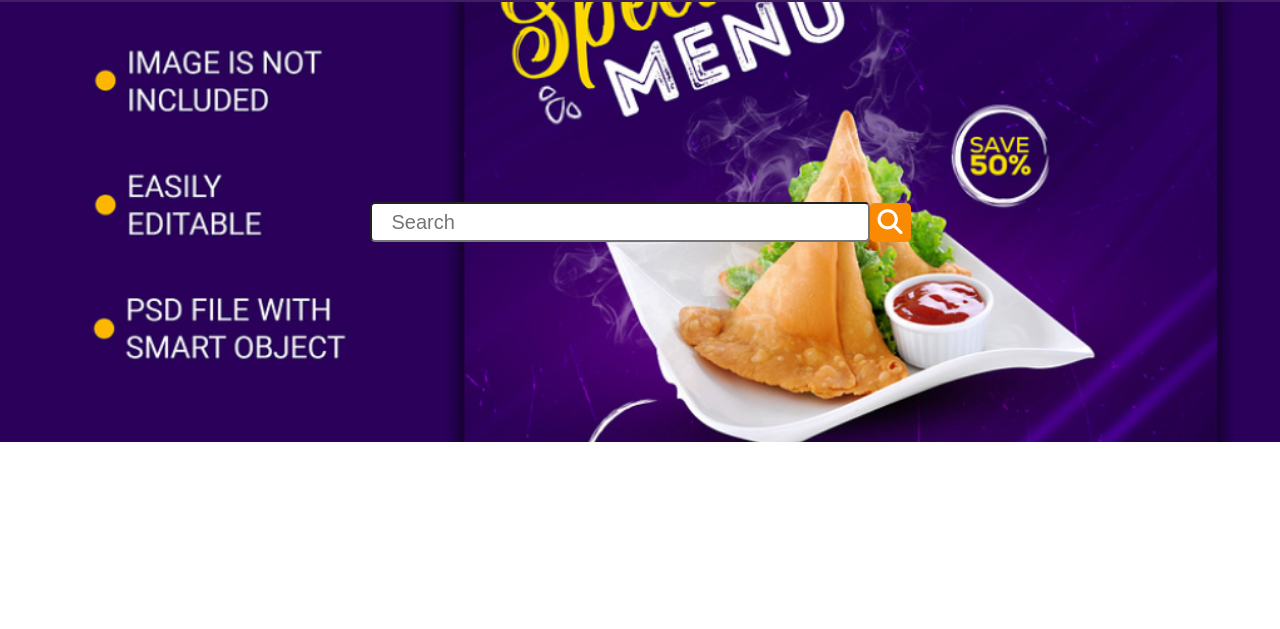
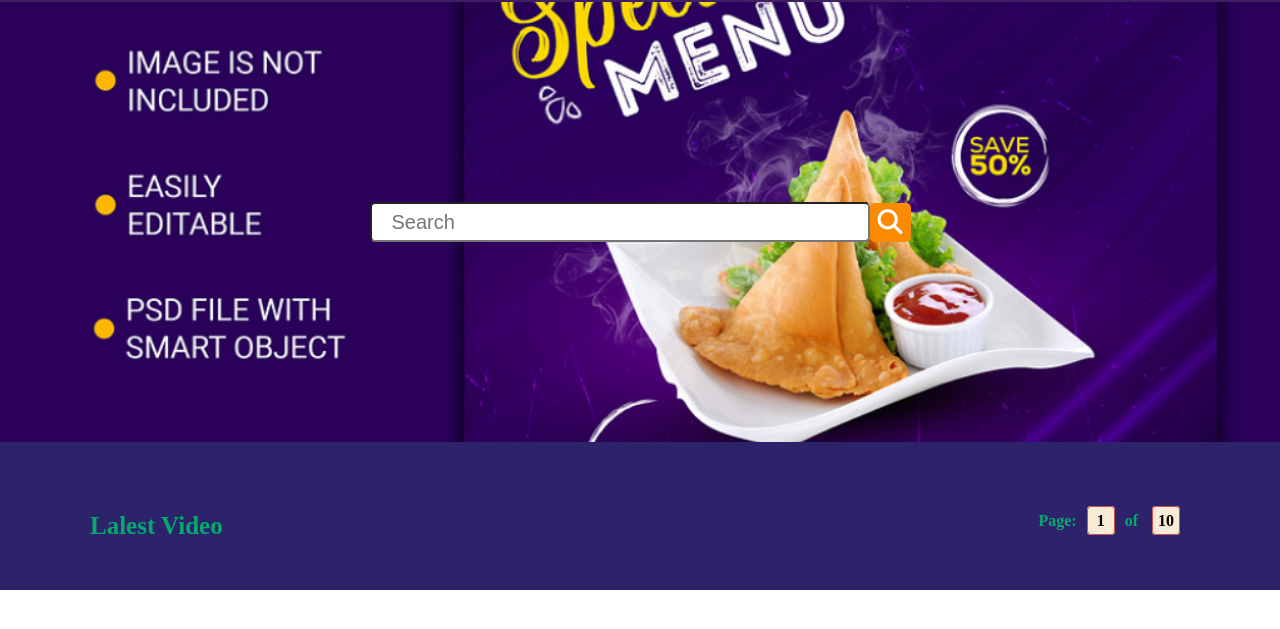
Before and after one commit to Asmasiddika/multiple-page-website, a plain HTML site: page index.html in a window 1280 px wide. Shown: the part 65-694 px from the top of the page. Drawn offline with Linux system fonts and the light colour scheme.

Commit message:
main section

```diff
--- a/index.html
+++ b/index.html
@@ -30,5 +30,22 @@
 
       </div>
     </header>
+
+ <main class="sec1">
+  <div class="parent">
+    <div class="para1">
+          <div>
+            <h3>Lalest Video</h3>
+          </div>
+          <div>
+            <h4>Page:<span> 1 </span> of <span>10</span></h4>
+          </div>
+    </div>
+  </div>
+ </main>
+
+
+
+
 </body>
 </html>
--- a/style.CSS
+++ b/style.CSS
@@ -62,3 +62,35 @@ header{
     font-size: 20px;
     padding-left: 20px;
 }
+/* main section start here */
+.sec1{
+background-color: #2D236A;
+padding-top: 20px;
+}
+.parent{
+    width: 1100px;
+    margin:0  auto;
+    padding: 50px 0px;
+
+}
+.para1{
+    display: flex;
+    justify-content: space-between;
+}
+.para1 div h3{
+    font-size: 25px;
+    color:#04AA6D;
+    font-weight: bold;
+}
+.para1 div h4{
+  color:#04AA6D;
+}
+.para1 div span{
+    color:black;
+    background-color: antiquewhite;
+    padding: 5px;
+    border-radius: 4px;
+    margin: 0 10px;
+    border: 1px solid rgb(204, 80, 80);
+    cursor: pointer;
+}
```
